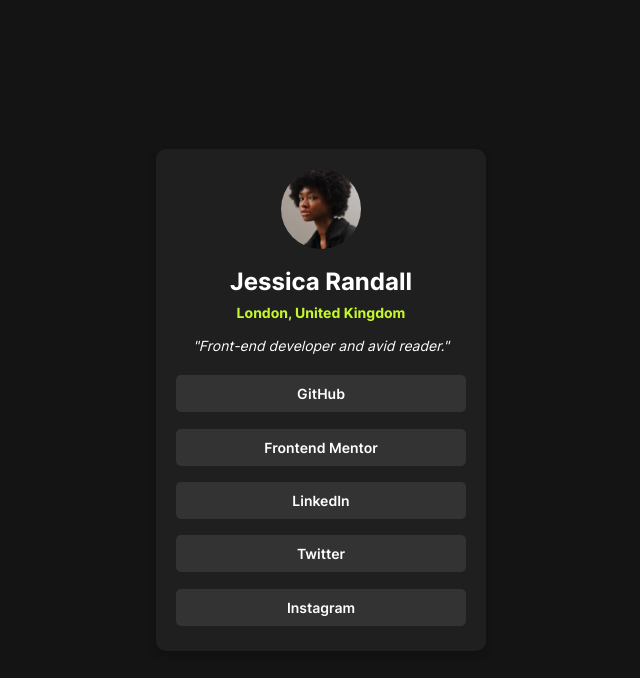
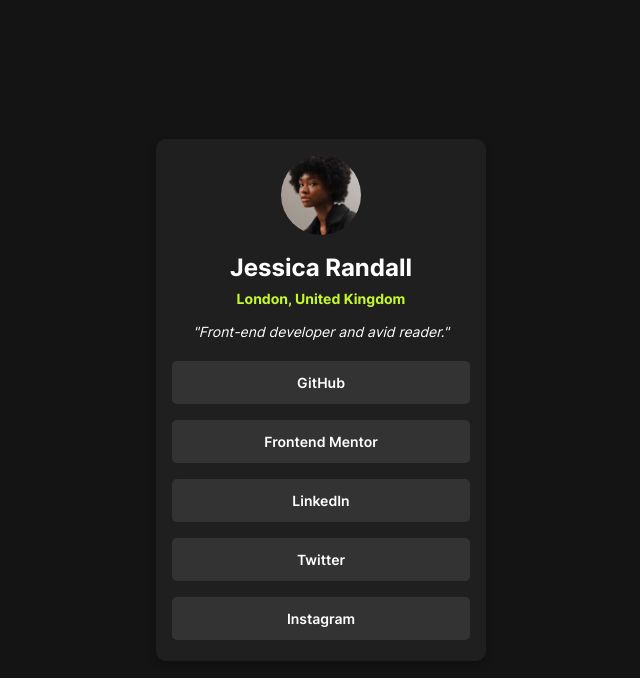
Before and after one commit to Maflacs/frontend-mentor-social-links-profile, a plain HTML site: page index.html in a window 1280 px wide. Shown: the whole page, without its empty margins (319-959 px from the left). Drawn offline with Linux system fonts and the light colour scheme.

Commit message:
Changed styles

```diff
--- a/styles.css
+++ b/styles.css
@@ -49,7 +49,7 @@
 .card {
     background-color: var(--dGrey);
     border-radius: 10px;
-    padding: 20px;
+    padding: 1rem;
     text-align: center;
     width: 330px;
     box-shadow: 0 4px 8px rgba(0, 0, 0, 0.2);
@@ -89,7 +89,7 @@
     background-color: var(--grey);
     color: var(--white);
     text-decoration: none;
-    padding: 10px;
+    padding: .8rem;
     border-radius: 5px;
     margin: 5px 0;
     font-weight: 600;
```
